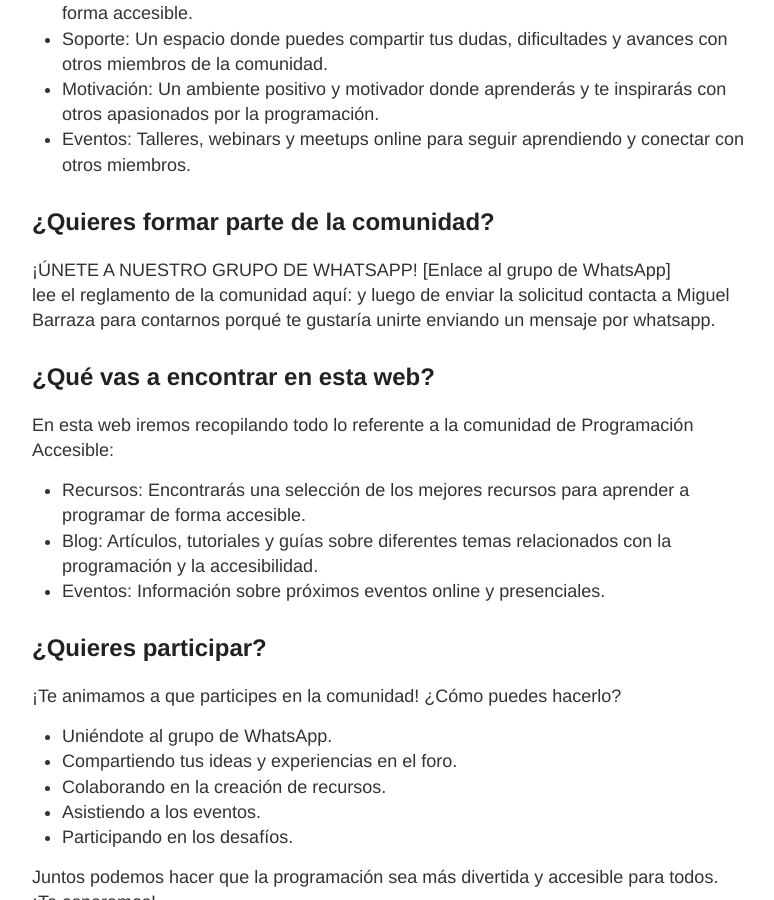
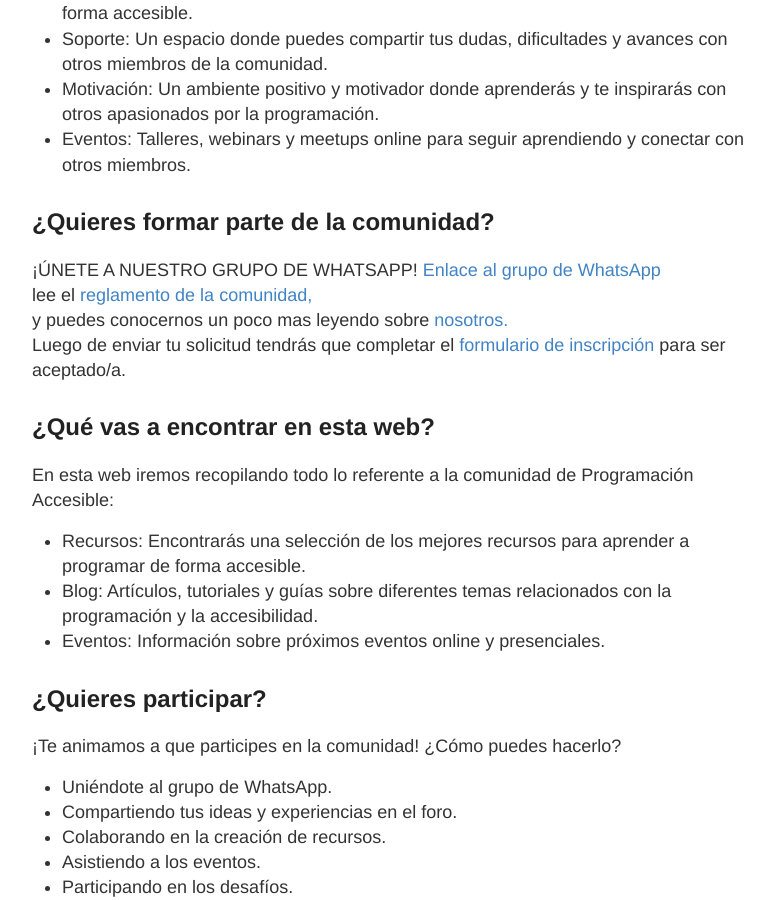
Before and after one commit to programacion-accesible/programacion-accesible.github.io, a Jekyll site: the page built from _posts/2024-2-05-punto-de-inicio.md, in a window 1280 px wide and 900 px high, scrolled down 688 px. Shown: the whole window, without its empty margins (248-1022 px from the left). Built offline with Jekyll 4.4.1, drawn with Linux system fonts in a browser that asks for light colours.

Commit message:
corregido el post de punto de partida

```diff
--- a/_posts/2024-2-05-punto-de-inicio.md
+++ b/_posts/2024-2-05-punto-de-inicio.md
@@ -3,6 +3,8 @@
 title: inicio de la web de la comunidad en github
 category: comunidad
 tags: [comunidad, novedades]
+author: Miguel Barraza
+excerpt: conoce quienes somos y que encontrarás  en esta web.
 ---
 
 ¡Bienvenido a Programación Accesible!
@@ -20,10 +22,13 @@
 ## ¿Quieres formar parte de la comunidad?
 
 ¡ÚNETE A NUESTRO GRUPO DE WHATSAPP!
-[Enlace al grupo de WhatsApp]
-lee el reglamento de la comunidad aquí:
-y luego de enviar la solicitud contacta a Miguel Barraza para contarnos porqué te gustaría unirte enviando un mensaje por whatsapp.
-
+[Enlace al grupo de WhatsApp](https://chat.whatsapp.com/GpUdsVY2HyB8wKv1TjNNSu)
+lee el
+[reglamento de la comunidad,](https://programacion-accesible.github.io/reglamento/)
+y puedes conocernos un poco mas leyendo sobre [nosotros.](https://programacion-accesible.github.io/nosotros/)
+Luego de enviar tu solicitud tendrás que completar el
+[formulario de inscripción](https://docs.google.com/forms/d/e/1FAIpQLSexB5DiPjPbXM9JmSMzdEggbJqdJ6FwSMsy2YSilrOOGA5_Gw/viewform)
+ para ser aceptado/a.
 
 ## ¿Qué vas a encontrar en esta web?
 
```
